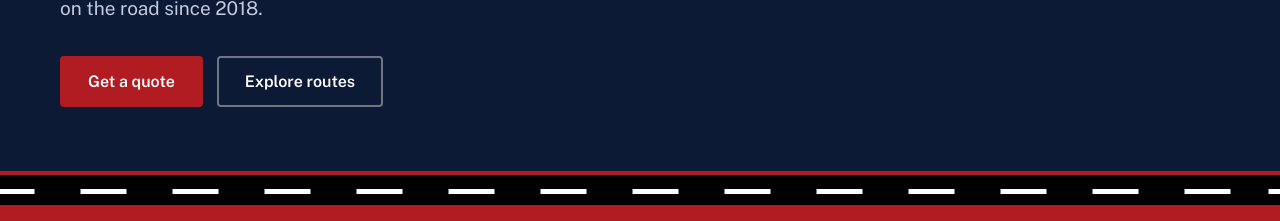
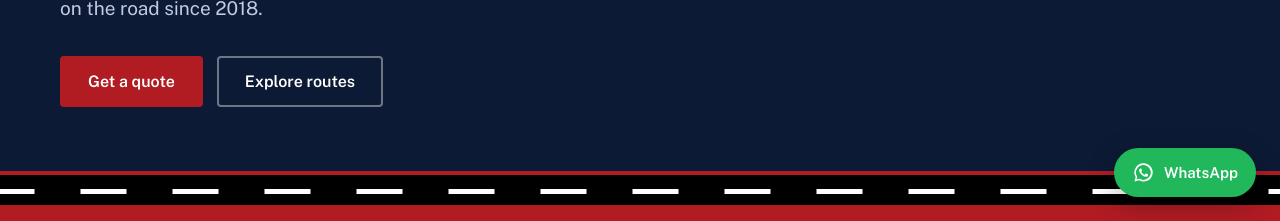
Before and after one commit to ecomaura/supremelogistics, a plain HTML site: page index.html in a window 1280 px wide. Shown: the part 579-800 px from the top of the page. Drawn offline with nearby package versions, Linux system fonts and the light colour scheme.

Commit message:
Improve fleet and packaging imagery, add WhatsApp shortcut and refresh asset cache

```diff
--- a/styles.css
+++ b/styles.css
@@ -74,3 +74,9 @@ footer .c{border-top:1px solid #ffffff1f;margin-top:36px;padding-top:20px;font-s
 @media(max-width:900px){.hero .w,.two,.row,footer .g{grid-template-columns:1fr;gap:34px}.stats .w,.ind{grid-template-columns:1fr 1fr}.steps{grid-template-columns:1fr}section{padding:64px 0}.hero{padding-top:52px}.row:nth-of-type(even)>:first-child{order:0}
 nav{order:3;width:100%;overflow-x:auto;padding-bottom:8px}.stats div:nth-child(3){border-left:0;padding-left:0}.band:after{display:none}.card p{max-height:90px;opacity:1;margin-top:8px}.r2{grid-template-columns:1fr}}
 @media(prefers-reduced-motion:reduce){*{animation:none!important;scroll-behavior:auto;transition:none!important}.line i{left:calc(100% - 44px)}}
+
+/* Floating WhatsApp contact button */
+.wa-float{position:fixed;right:24px;bottom:24px;z-index:60;display:flex;align-items:center;gap:9px;padding:13px 18px;border-radius:999px;background:#20b85a;color:#fff;text-decoration:none;font:700 15px/1 "Public Sans",system-ui,sans-serif;box-shadow:0 8px 28px #0004;transition:transform .18s,box-shadow .18s}
+.wa-float:hover{transform:translateY(-3px);box-shadow:0 12px 32px #0005}
+.wa-float svg{width:23px;height:23px;flex:none}
+@media(max-width:600px){.wa-float{right:16px;bottom:16px;padding:13px;border-radius:50%}.wa-float span{display:none}.wa-float svg{width:26px;height:26px}}
```
